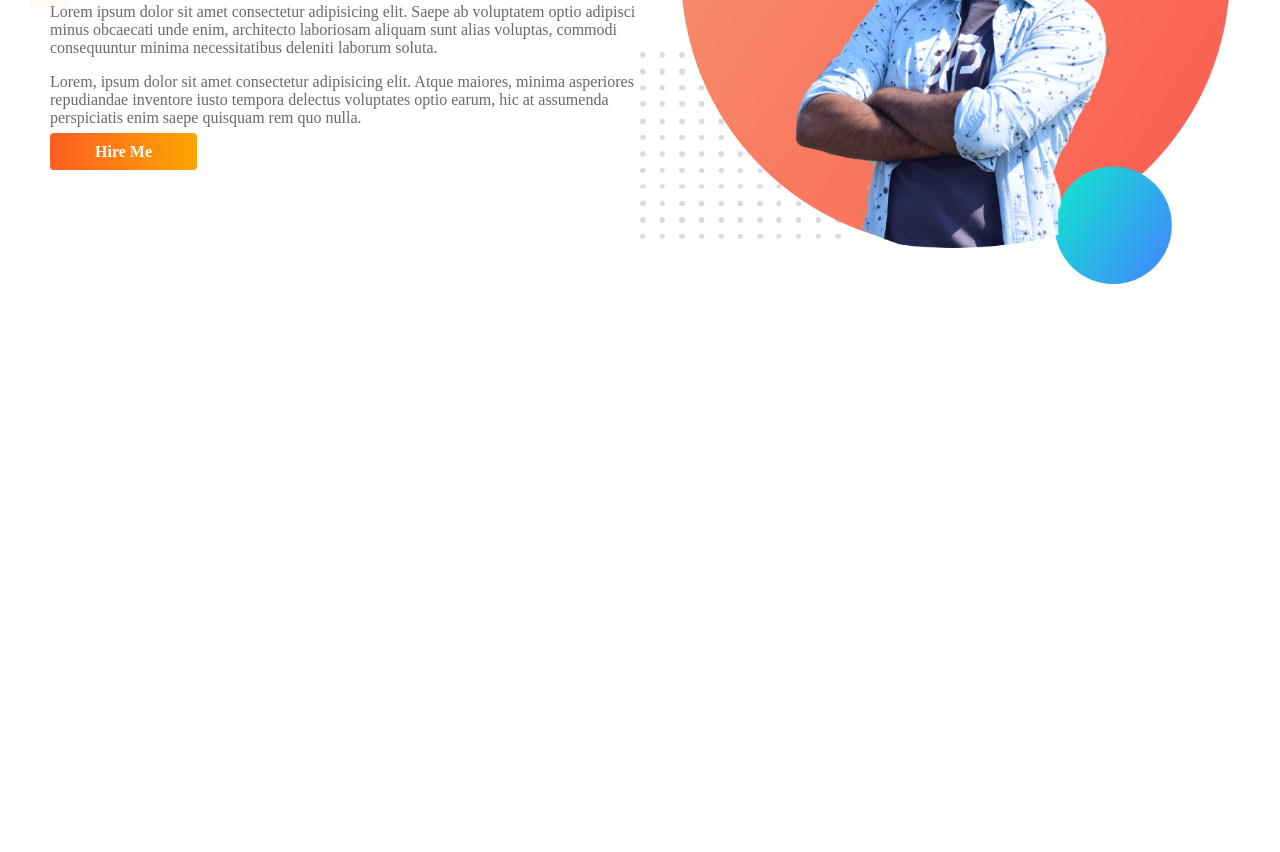
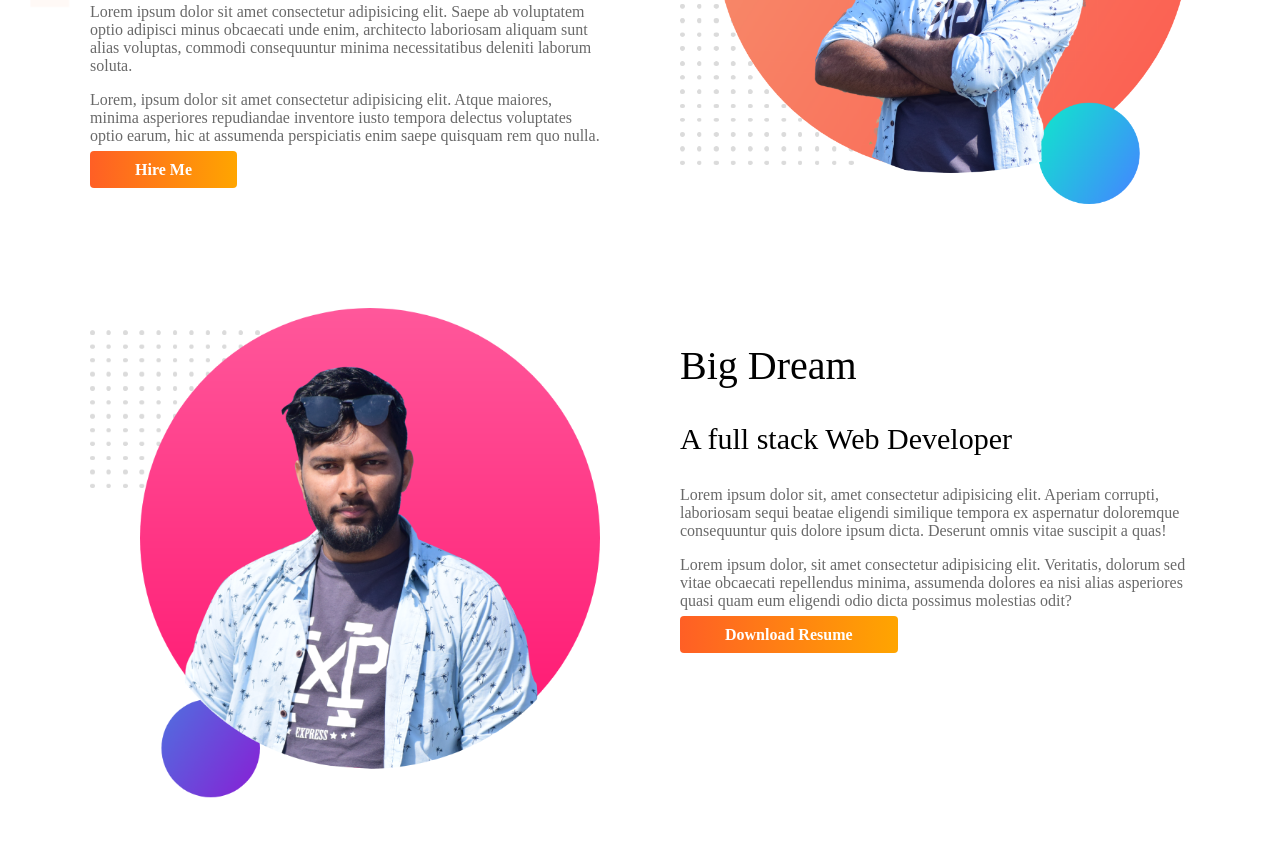
Before and after one commit to z4yed/my-portfolio, a plain HTML site: page index.html in a window 1280 px wide. Shown: the part 352-1204 px from the top of the page. Before the commit the page ends 800 px from the top, so only its background shows below. Drawn offline with Linux system fonts and the light colour scheme; a web font is replaced by a local one.

Commit message:
Big Dream section added.

```diff
--- a/index.html
+++ b/index.html
@@ -37,10 +37,27 @@
             <img src="images/my-bg.png" alt="">
         </div>
 
+    </section>
 
 
+    <section class="flexible-container">
+        <div class="flex-item">
+            <img src="images/my-bg2.png" alt="">
+        </div>
+        <div class="flex-item">
+            <h2>Big Dream</h2>
+            <h3>A full stack Web Developer</h3>
+            <p>Lorem ipsum dolor sit, amet consectetur adipisicing elit. Aperiam corrupti, laboriosam sequi beatae
+                eligendi similique tempora ex aspernatur doloremque consequuntur quis dolore ipsum dicta. Deserunt omnis
+                vitae suscipit a quas!</p>
+
+            <p>Lorem ipsum dolor, sit amet consectetur adipisicing elit. Veritatis, dolorum sed vitae obcaecati
+                repellendus minima, assumenda dolores ea nisi alias asperiores quasi quam eum eligendi odio dicta
+                possimus molestias odit?</p>
+
+            <a class="link-button" target="_blank" href="Md_Zayed_Hassan_CV.pdf">Download Resume</a>
+        </div>
     </section>
-
 
 </body>
 
--- a/style.css
+++ b/style.css
@@ -13,8 +13,14 @@ body {
     font-size: 50px;
 }
 
+.flex-item h2 {
+    font-size: 40px;
+    font-weight: 500;
+}
+
 .flex-item h3 {
     font-size: 30px;
+    font-weight: 500;
 }
 
 .name {
@@ -33,6 +39,7 @@ body {
 
 .flex-item {
     width: 50%;
+    margin: 0 40px;
 }
 
 .flex-item img {
```
Also changed, not shown: 1 other file.
